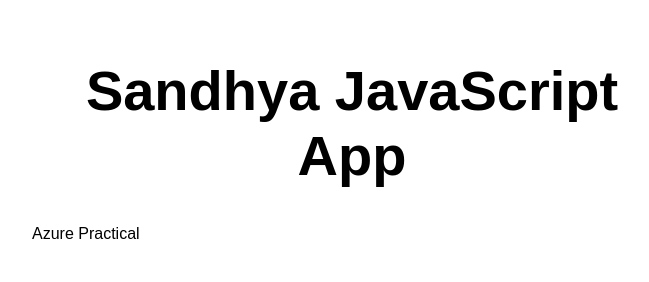
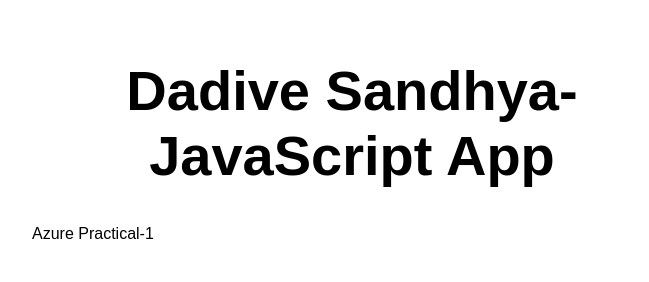
Before and after one commit to Dadive-Sandhya/cloud_practical, a website: page src/index.html in a window 1280 px wide. Shown: the whole page, without its empty margins (288-937 px from the left). Drawn offline with Linux system fonts and the light colour scheme.

Commit message:
index.html

```diff
--- a/src/index.html
+++ b/src/index.html
@@ -10,8 +10,8 @@
 
 <body>
   <main>
-    <h1>Sandhya JavaScript App</h1>
-    <p>Azure Practical</p>
+    <h1>Dadive Sandhya-JavaScript App</h1>
+    <p>Azure Practical-1</p>
   </main>
 </body>
 
```
